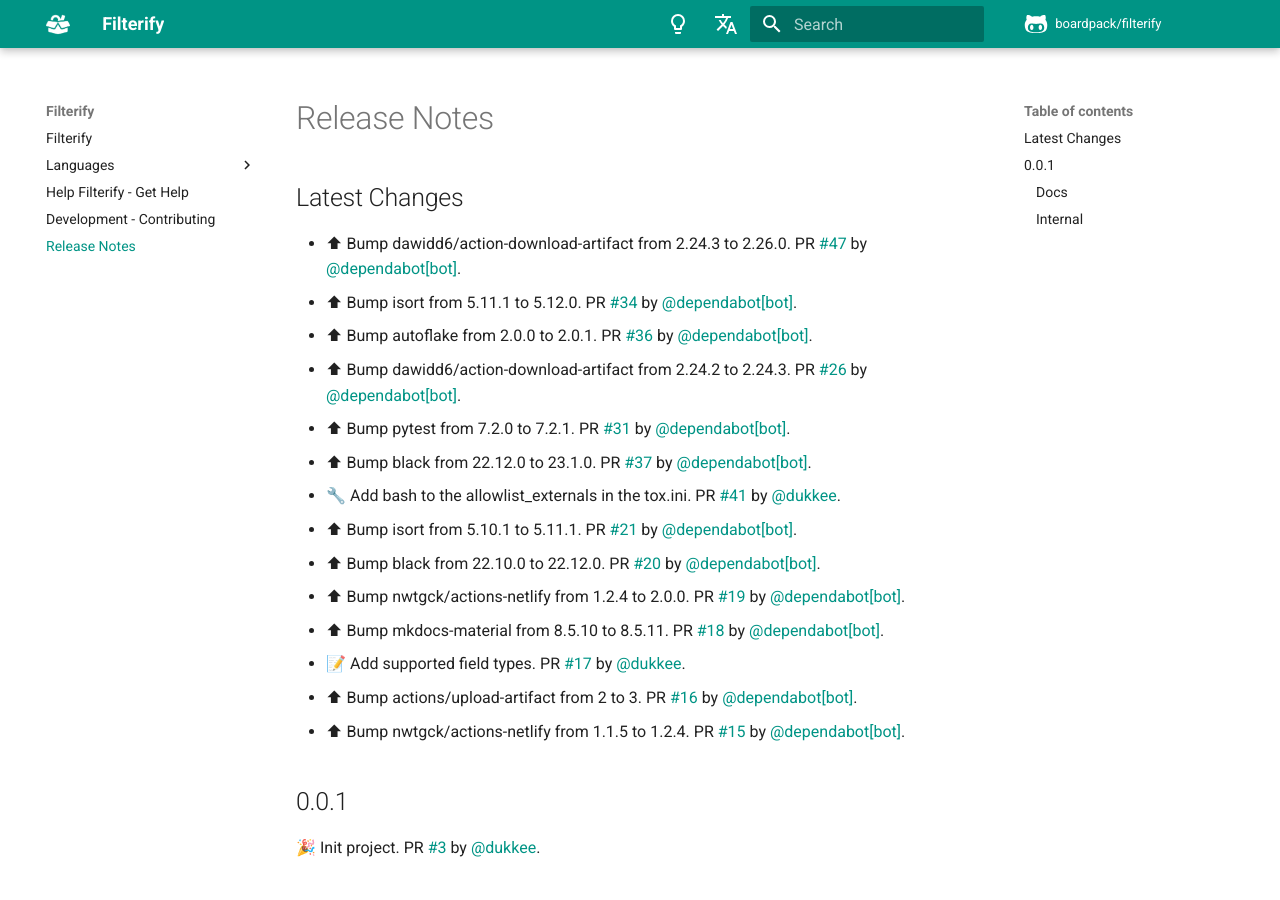
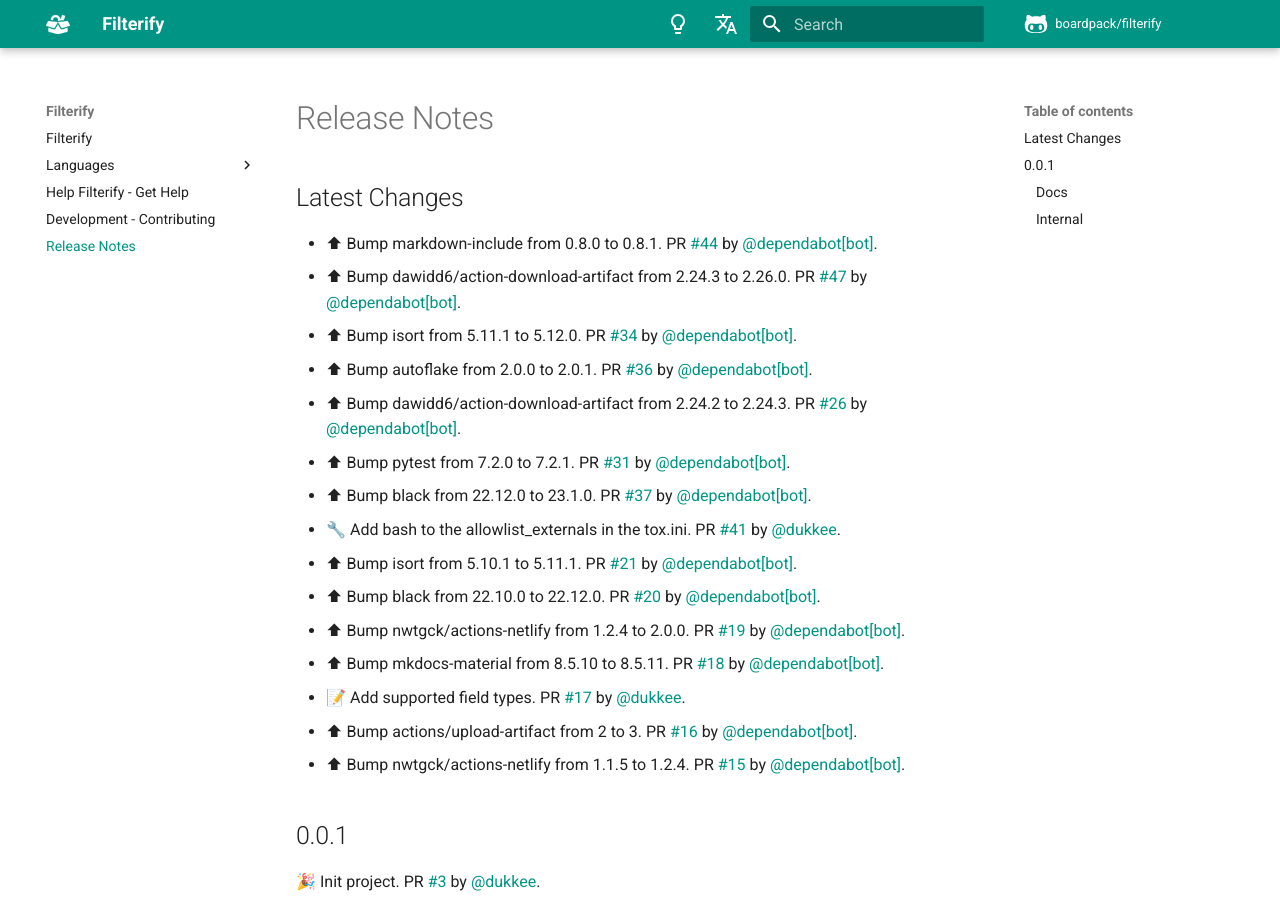
Before and after one commit to boardpack/filterify, an MkDocs documentation site: the page built from docs/en/docs/release-notes.md, in a window 1280 px wide and 900 px high. Built offline with MkDocs 1.6.1 and Material for MkDocs 9.7.7, drawn with Linux system fonts in a browser that asks for light colours; comment, search, counter and statistics services are not loaded.

Commit message:
📝 Update release notes

```diff
--- a/docs/en/docs/release-notes.md
+++ b/docs/en/docs/release-notes.md
@@ -2,6 +2,7 @@
 
 ## Latest Changes
 
+* ⬆ Bump markdown-include from 0.8.0 to 0.8.1. PR [#44](https://github.com/boardpack/filterify/pull/44) by [@dependabot[bot]](https://github.com/apps/dependabot).
 * ⬆ Bump dawidd6/action-download-artifact from 2.24.3 to 2.26.0. PR [#47](https://github.com/boardpack/filterify/pull/47) by [@dependabot[bot]](https://github.com/apps/dependabot).
 * ⬆ Bump isort from 5.11.1 to 5.12.0. PR [#34](https://github.com/boardpack/filterify/pull/34) by [@dependabot[bot]](https://github.com/apps/dependabot).
 * ⬆ Bump autoflake from 2.0.0 to 2.0.1. PR [#36](https://github.com/boardpack/filterify/pull/36) by [@dependabot[bot]](https://github.com/apps/dependabot).
```
